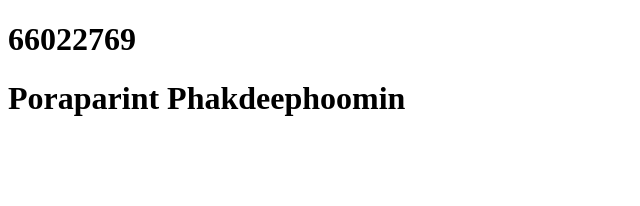
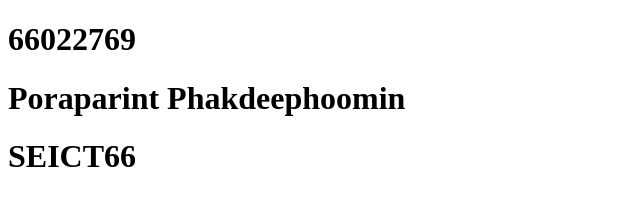
Before and after one commit to Poraparint/Fixtest-66022769, a plain HTML site: page index.html in a window 1280 px wide. Shown: the whole page, without its empty margins (0-640 px from the left). Drawn offline with Linux system fonts and the light colour scheme.

Commit message:
from dev 3

```diff
--- a/index.html
+++ b/index.html
@@ -6,7 +6,8 @@
     <title>Document</title>
 </head>
 <body>
-    <h1>66022769 </h1>
+    <h1>66022769</h1>
     <h1>Poraparint Phakdeephoomin </h1>
+    <h1>SEICT66</h1>
 </body>
 </html>
```
